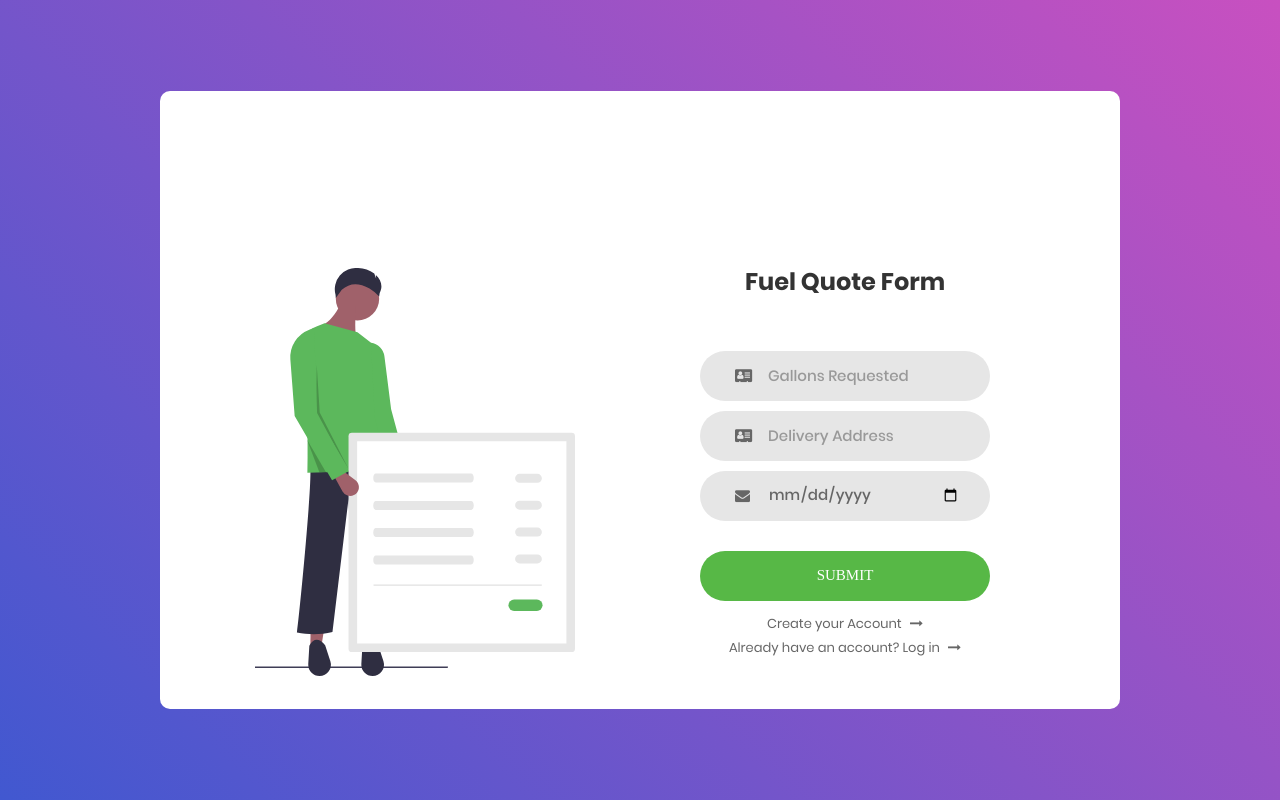
After one commit to mpaustin1993/fuel-quote-generator, a PHP site: page /fuelquote.php in a window 1280 px wide. The commit adds this page. Run offline with PHP 8.4, Linux system fonts and the light colour scheme; some web fonts are replaced.

Commit message:
made fuelquote.php & spacing below submit bar of all other pages

```diff
--- /dev/null
+++ b/fuelquote.php
@@ -0,0 +1,133 @@
+<!DOCTYPE html>
+<html lang="en">
+
+<head>
+    <title>Fuel Quote</title>
+    <meta charset="UTF-8">
+    <meta name="viewport" content="width=device-width, initial-scale=1">
+    <!--===============================================================================================-->
+    <link rel="icon" type="image/png" href="images/icons/favicon.ico" />
+    <!--===============================================================================================-->
+    <link rel="stylesheet" type="text/css" href="vendor/bootstrap/css/bootstrap.min.css">
+    <!--===============================================================================================-->
+    <link rel="stylesheet" type="text/css" href="fonts/font-awesome-4.7.0/css/font-awesome.min.css">
+    <!--===============================================================================================-->
+    <link rel="stylesheet" type="text/css" href="vendor/animate/animate.css">
+    <!--===============================================================================================-->
+    <link rel="stylesheet" type="text/css" href="vendor/css-hamburgers/hamburgers.min.css">
+    <!--===============================================================================================-->
+    <link rel="stylesheet" type="text/css" href="vendor/select2/select2.min.css">
+    <!--===============================================================================================-->
+    <link rel="stylesheet" type="text/css" href="css/util.css">
+    <link rel="stylesheet" type="text/css" href="css/override.css">
+    <!--===============================================================================================-->
+</head>
+
+<body>
+
+    <div class="limiter">
+        <div class="container-login100">
+            <div class="wrap-login100">
+                <div class="login100-pic js-tilt" data-tilt>
+                    <img style="width: 20rem;" src="images/undraw_receipt_ecdd.svg" alt="IMG">
+
+                </div>
+
+                <form class="login100-form validate-form">
+                    <span class="login100-form-title">
+                        Fuel Quote Form
+                    </span>
+
+
+                    <div class="wrap-input100 validate-input" data-validate="Gallons requested">
+                        <input class="input100" type="number" name="gallons" placeholder="Gallons Requested">
+                        <span class="focus-input100"></span>
+                        <span class="symbol-input100">
+                            <i class="fa fa-address-card" aria-hidden="true"></i>
+                        </span>
+                    </div>
+
+
+                    <div class="wrap-input100 validate-input" data-validate="Valid email is required: ex@abc.xyz">
+                        <input class="input100" type="text" name="deliveryAdd" placeholder="Delivery Address">
+                        <span class="focus-input100"></span>
+                        <span class="symbol-input100">
+                            <i class="fa fa-address-card" aria-hidden="true"></i>
+                        </span>
+                    </div>
+
+                    <div class="wrap-input100 validate-input" data-validate="Valid email is required: ex@abc.xyz">
+                        <input class="input100" type="date" name="date" placeholder="Delivery Date">
+                        <span class="focus-input100"></span>
+                        <span class="symbol-input100">
+                            <i class="fa fa-envelope" aria-hidden="true"></i>
+                        </span>
+                    </div>
+
+                    <div class="container-login100-form-btn">
+                        <button type="button" class="login100-form-btn" data-toggle="modal" data-target="#exampleModalCenter">
+                            Submit
+                        </button>
+                    </div>
+
+                    <div class="modal fade" id="exampleModalCenter" tabindex="-1" role="dialog" aria-labelledby="exampleModalCenterTitle" aria-hidden="true">
+                        <div class="modal-dialog modal-dialog-centered" role="document">
+                            <div class="modal-content">
+                                <div class="modal-header">
+                                    <h5 class="modal-title" id="exampleModalLongTitle">Fuel Quote</h5>
+                                    <button type="button" class="close" data-dismiss="modal" aria-label="Close">
+                                        <span aria-hidden="true">&times;</span>
+                                    </button>
+                                </div>
+                                <div class="modal-body">
+                                    <h6>Suggested Price / Gallon:</h6>
+                                    <p>$ XXX / gallon</p>
+                                    <br>
+                                    <h6>Total Amount Due:</h6>
+                                    <p>$ XXX</p>
+                                </div>
+                                <div class="modal-footer">
+                                    <button type="button" class="login100-form-btn" data-dismiss="modal">Close</button>
+                                </div>
+                            </div>
+                        </div>
+                    </div>
+
+                    <div class="text-center p-t-10">
+                        <a class="txt2" href="signup.php">
+                            Create your Account
+                            <i class="fa fa-long-arrow-right m-l-5" aria-hidden="true"></i>
+                        </a>
+                        <br>
+                        <a class="txt2" href="index.php">
+                            Already have an account? Log in
+                            <i class="fa fa-long-arrow-right m-l-5" aria-hidden="true"></i>
+                        </a>
+                    </div>
+
+                </form>
+            </div>
+        </div>
+    </div>
+
+
+    <!--===============================================================================================-->
+    <script src="vendor/jquery/jquery-3.2.1.min.js"></script>
+    <!--===============================================================================================-->
+    <script src="vendor/bootstrap/js/popper.js"></script>
+    <script src="vendor/bootstrap/js/bootstrap.min.js"></script>
+    <!--===============================================================================================-->
+    <script src="vendor/select2/select2.min.js"></script>
+    <!--===============================================================================================-->
+    <script src="vendor/tilt/tilt.jquery.min.js"></script>
+    <script>
+        $('.js-tilt').tilt({
+            scale: 1.1
+        })
+    </script>
+    <!--===============================================================================================-->
+    <script src="js/main.js"></script>
+
+</body>
+
+</html>
```
Also changed, not shown: forgotpassword.php (+6 -3 lines), index.php (+14 -7 lines), signup.php (+17 -15 lines), images/undraw_receipt_ecdd.svg (added).
